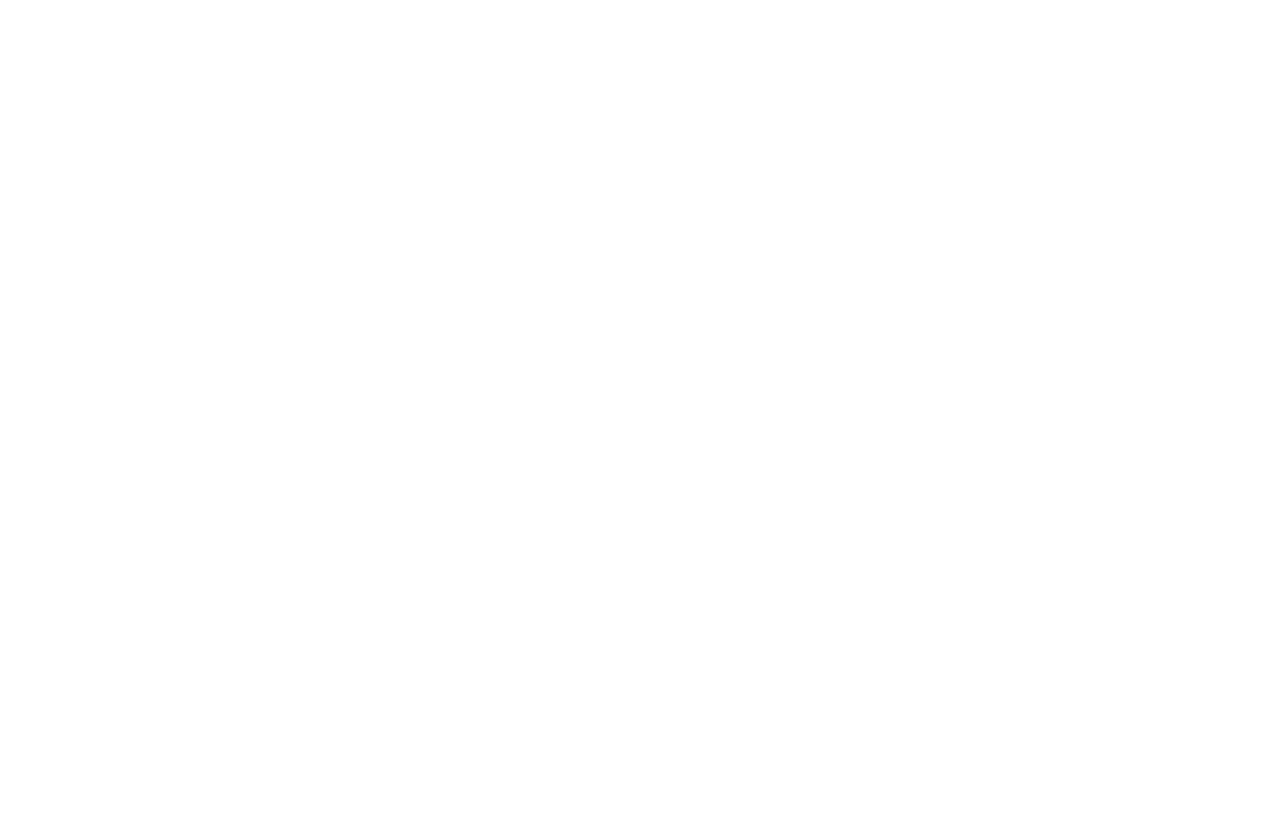
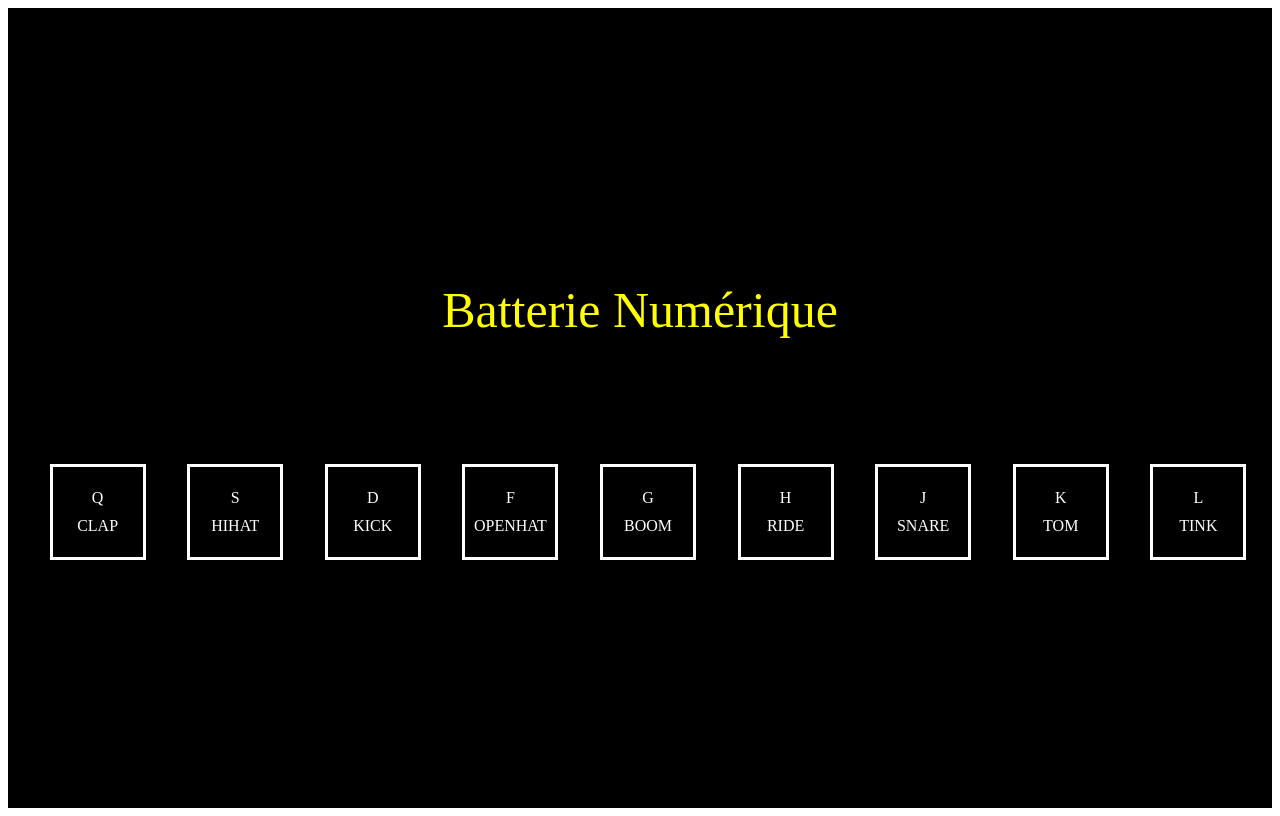
Before and after one commit to NabilLouh/tpbatterie, a plain HTML site: page index.html in a window 1280 px wide. Drawn offline with Linux system fonts and the light colour scheme.

Commit message:
html et css fait

```diff
--- a/index.css
+++ b/index.css
@@ -0,0 +1,54 @@
+.touche {
+    display:flex;
+    justify-content:space-evenly;
+    width:100vw;
+
+}
+
+.title {
+
+    display:flex;
+    justify-content: center;
+    margin-bottom:100px;
+    font-size:50px;
+
+}
+
+.batterie {
+    color:yellow;
+    border: 5px solid black;
+    background-color:black;
+    padding: 20px;
+}
+
+.container {
+    display:flex;
+    flex-direction: column;
+    height: 100vh;
+    justify-content: center;
+    color: white;
+    background-color:black;
+}
+
+
+.carre {
+    display:flex;
+    flex-direction:column;
+    align-items:center;
+    justify-content: center;
+    height: 90px;
+    width: 90px;
+    border: 3px solid white;
+
+}
+
+.son {
+    margin-top: 10px;
+}
+
+.carre:hover {
+    border:yellow solid 3px;
+    box-shadow: 0px 0px 20px 10px rgba(188,192,18,0.7);
+    color:yellow;
+
+}
--- a/index.html
+++ b/index.html
@@ -8,15 +8,61 @@
     <link rel="stylesheet" href="index.css">
 </head>
 <body>
+    <div class="container">
+        <div class="title">
+            <div class="batterie">Batterie Numérique</div>
+        </div>
 
-    <div>
+        <div class="touche">
+            <div id="q"class="carre">
+                <div>Q</div>
+                <div class="son">CLAP</div>
+            </div>
 
+            <div id="s" class="carre">
+                <div>S</div>
+                <div class="son">HIHAT</div>
+            </div>
+
+            <div id="d" class="carre">
+                <div>D</div>
+                <div class="son">KICK</div>
+            </div>
+
+            <div id="f" class="carre">
+                <div>F</div>
+                <div class="son">OPENHAT</div>
+            </div>
+
+            <div id="g" class="carre">
+                <div>G</div>
+                <div class="son">BOOM</div>
+            </div>
+
+            <div id="h" class="carre">
+                <div>H</div>
+                <div class="son">RIDE</div>
+            </div>
+
+            <div id="j" class="carre">
+                <div>J</div>
+                <div class="son">SNARE</div>
+            </div>
+
+            <div id="k" class="carre">
+                <div>K</div>
+                <div class="son">TOM</div>
+            </div>
+
+            <div id="l" class="carre">
+                <div>L</div>
+                <div class="son">TINK</div>
+            </div>
+
+
+        </div>
     </div>
 
-    <div>
-
-
-    </div>
 
 
     <script src="index.js"></script>
```
